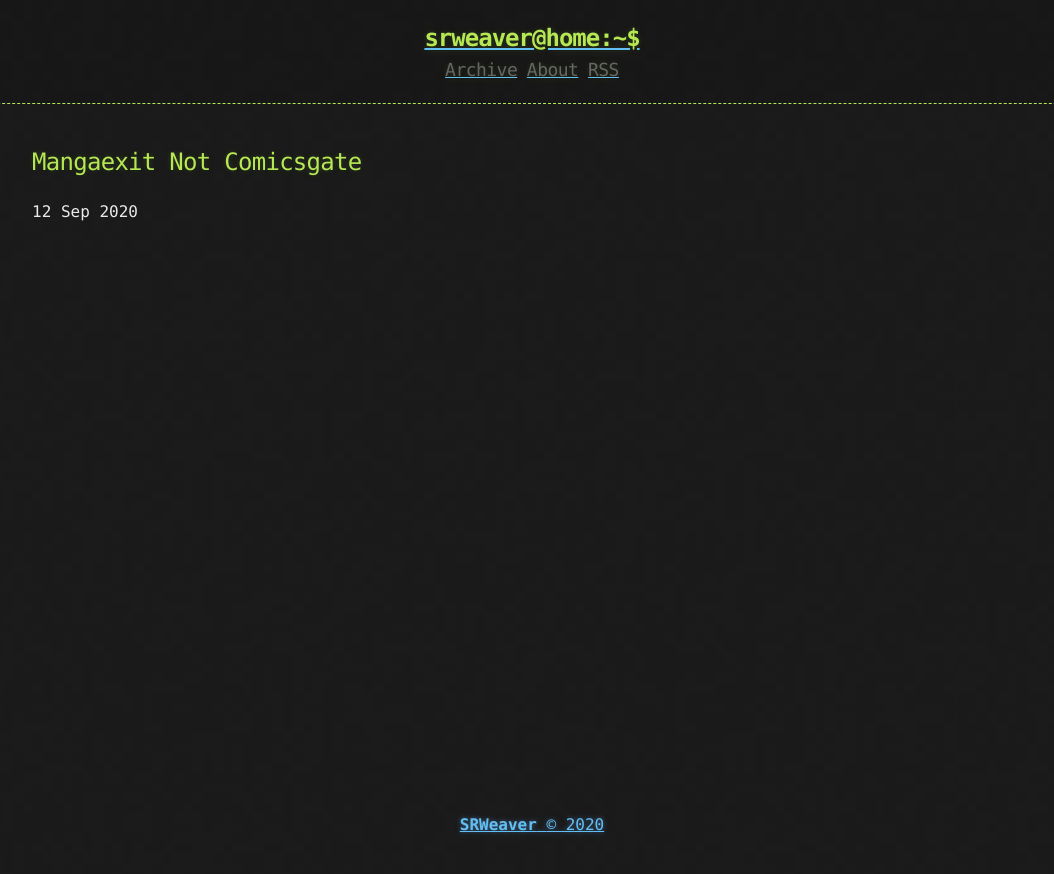
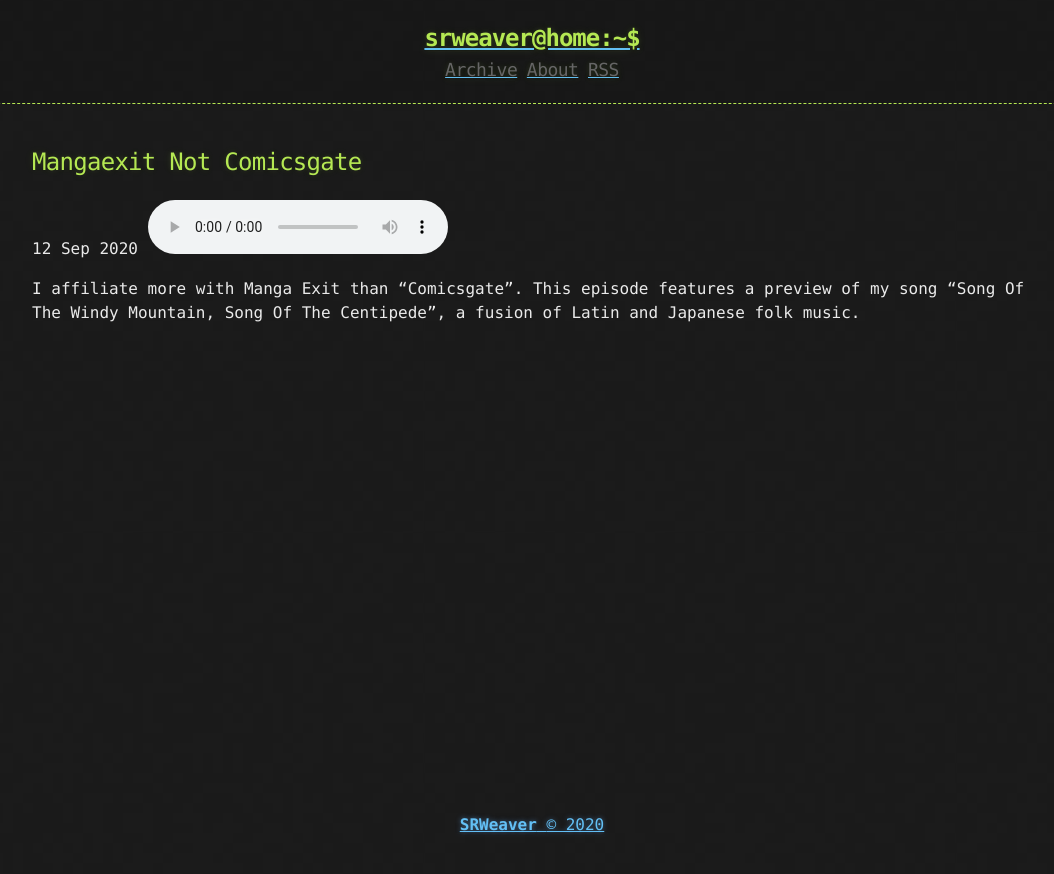
Before and after one commit to LWFlouisa/Weavercast, a Jekyll site: the page built from _posts/2020-09-12-mangaexitnotcomicsgate.md, in a window 1280 px wide. Shown: the top 874 px of the page, without its empty margins (108-1162 px from the left). Built offline with Jekyll 4.4.1, drawn with Linux system fonts in a browser that asks for light colours.

Commit message:
Update 2020-09-12-mangaexitnotcomicsgate.md

```diff
--- a/_posts/2020-09-12-mangaexitnotcomicsgate.md
+++ b/_posts/2020-09-12-mangaexitnotcomicsgate.md
@@ -2,3 +2,8 @@
 title: Mangaexit Not Comicsgate
 published: true
 ---
+<audio controls>
+  <source src="https://cdn.glitch.com/12797d37-f66b-4e99-90b9-7ca07a6de8cf%2Fepisode6.mp3?v=1599670290274" type="audio/mpeg">
+</audio>
+
+I affiliate more with Manga Exit than "Comicsgate". This episode features a preview of my song "Song Of The Windy Mountain, Song Of The Centipede", a fusion of Latin and Japanese folk music.
```
